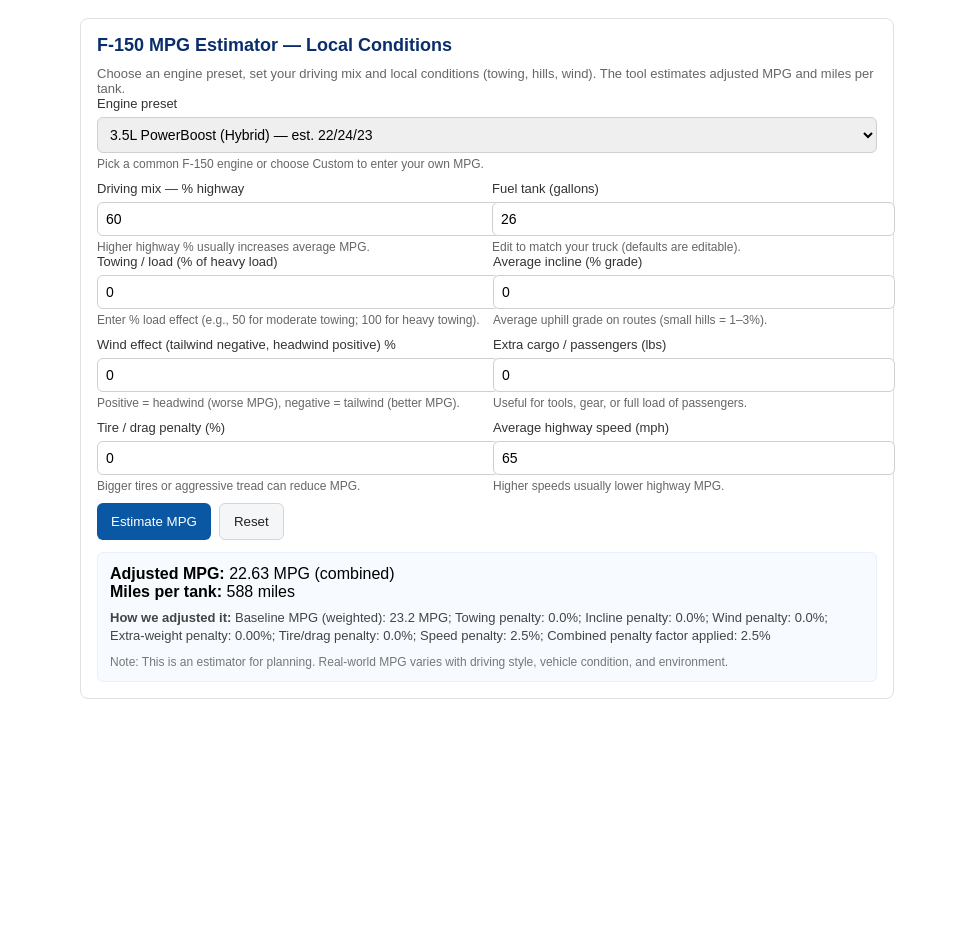
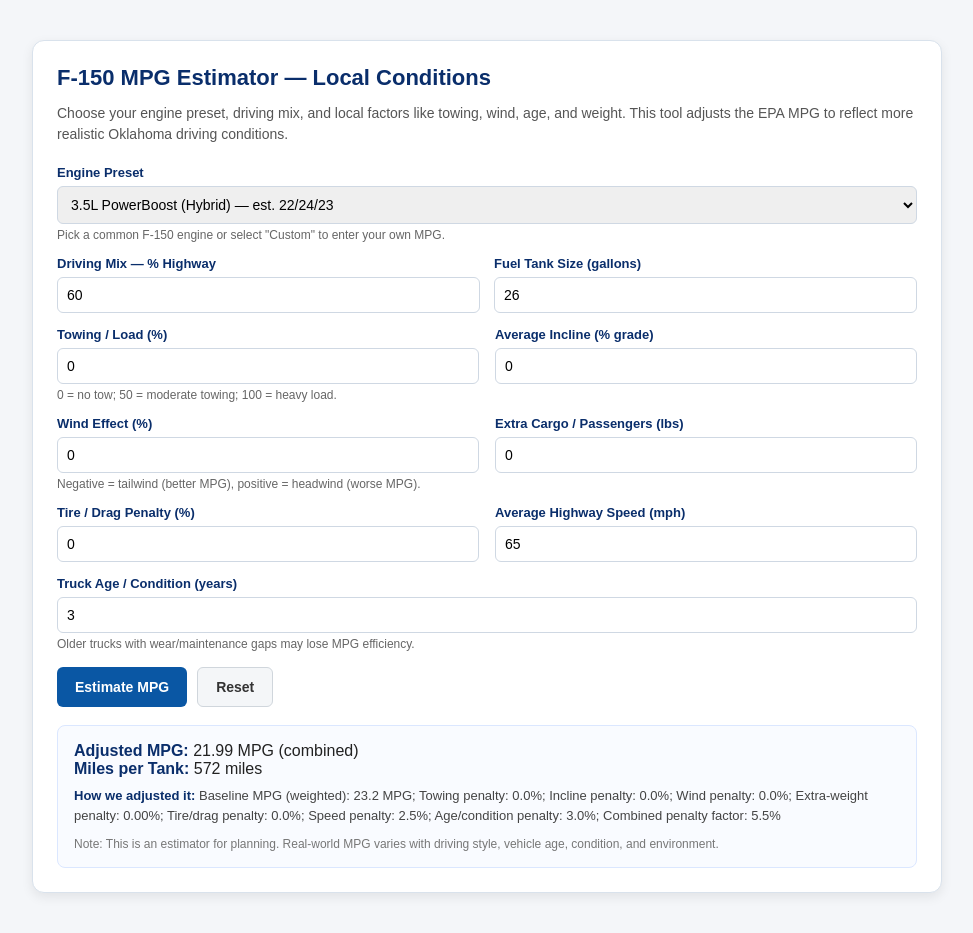
Before and after one commit to wnd-bit/F-150-MPG-Calculator, a plain HTML site: page index.html in a window 1280 px wide. Both pictures are taken after a click on the button "Estimate MPG". Shown: the whole page, without its empty margins (153-1126 px from the left). Before the commit the page ends 800 px from the top, so only its background shows below. Drawn offline with Linux system fonts and the light colour scheme.

Commit message:
index.html

```diff
--- a/index.html
+++ b/index.html
@@ -5,35 +5,61 @@
 <meta name="viewport" content="width=device-width,initial-scale=1" />
 <title>F-150 MPG Estimator</title>
 
-<!-- F-150 MPG Estimator — drop this full file onto a static host -->
 <style>
-  /* Simple responsive styling */
-  .mpg-widget{max-width:780px;margin:18px auto;font-family:Arial,Helvetica,sans-serif;border:1px solid #e1e1e1;border-radius:8px;padding:16px;background:#fff}
-  .mpg-widget h3{margin:0 0 10px;font-size:18px;color:#0a2e6b}
-  .mpg-row{display:flex;gap:12px;flex-wrap:wrap;margin-bottom:10px}
-  .mpg-field{flex:1 1 220px;min-width:180px}
-  label{display:block;font-size:13px;color:#333;margin-bottom:6px}
-  input[type="number"], select, input[type="range"]{width:100%;padding:8px;border-radius:6px;border:1px solid #cfcfcf;font-size:14px}
-  .small{font-size:12px;color:#666;margin-top:4px}
-  .result{margin-top:12px;padding:12px;border-radius:6px;background:#f7fbff;border:1px solid #e6f0ff}
-  .muted{color:#666;font-size:13px}
-  .btn-row{display:flex;gap:8px;margin-top:10px}
-  button{background:#0a57a4;color:#fff;border:none;padding:10px 14px;border-radius:6px;cursor:pointer}
-  button.secondary{background:#f4f6f8;color:#222;border:1px solid #d0d6dc}
-  .calc-grid{display:grid;grid-template-columns:1fr 1fr;gap:10px}
-  @media(max-width:560px){.calc-grid{grid-template-columns:1fr}}
-  .explain{font-size:13px;color:#444;line-height:1.4;margin-top:8px}
-  .footnote{font-size:12px;color:#777;margin-top:10px}
+  body { background:#f4f6f9; margin:0; padding:20px; font-family:Arial,Helvetica,sans-serif; color:#222; }
+  .mpg-widget {
+    max-width:860px; margin:20px auto; background:#fff;
+    border:1px solid #d9e2ec; border-radius:12px; padding:24px;
+    box-shadow:0 4px 12px rgba(0,0,0,0.08);
+  }
+  .mpg-widget h2 { margin:0 0 12px; font-size:22px; color:#0a2e6b; }
+  .mpg-widget .intro { font-size:14px; color:#555; margin-bottom:20px; line-height:1.5; }
+
+  .mpg-row { display:flex; gap:16px; flex-wrap:wrap; margin-bottom:14px; }
+  .mpg-field { flex:1 1 240px; min-width:200px; }
+
+  label { display:block; font-size:13px; color:#0a2e6b; margin-bottom:6px; font-weight:600; }
+  input[type="number"], select {
+    width:100%; padding:9px; border-radius:6px;
+    border:1px solid #cfd8e3; font-size:14px; box-sizing:border-box;
+  }
+  .small { font-size:12px; color:#666; margin-top:4px; }
+
+  .calc-grid { display:grid; grid-template-columns:1fr 1fr; gap:14px; margin-bottom:14px; }
+  @media(max-width:600px){ .calc-grid { grid-template-columns:1fr; } }
+
+  .btn-row { display:flex; gap:10px; margin-top:16px; }
+  button {
+    padding:11px 18px; border:none; border-radius:6px;
+    font-size:14px; cursor:pointer; font-weight:600;
+    transition:all .25s ease;
+  }
+  button#calcBtn { background:#0a57a4; color:#fff; }
+  button#calcBtn:hover { background:#084881; }
+  button.secondary {
+    background:#f4f6f8; color:#333; border:1px solid #d0d6dc;
+  }
+  button.secondary:hover { background:#e9edf1; }
+
+  .result {
+    margin-top:18px; padding:16px; border-radius:8px;
+    background:#f9fbff; border:1px solid #dbe7ff;
+  }
+  .result strong { color:#0a2e6b; }
+  .explain { font-size:13px; color:#444; margin-top:8px; line-height:1.5; }
+  .footnote { font-size:12px; color:#777; margin-top:12px; }
 </style>
 </head>
 <body>
+
 <div class="mpg-widget" role="region" aria-label="F-150 MPG estimator">
-  <h3>F-150 MPG Estimator — Local Conditions</h3>
-  <div class="muted">Choose an engine preset, set your driving mix and local conditions (towing, hills, wind). The tool estimates adjusted MPG and miles per tank.</div>
+  <h2>F-150 MPG Estimator — Local Conditions</h2>
+  <div class="intro">Choose your engine preset, driving mix, and local factors like towing, wind, age, and weight. This tool adjusts the EPA MPG to reflect more realistic Oklahoma driving conditions.</div>
 
+  <!-- Engine selection -->
   <div class="mpg-row">
     <div class="mpg-field">
-      <label for="engine">Engine preset</label>
+      <label for="engine">Engine Preset</label>
       <select id="engine">
         <option value="powerboost">3.5L PowerBoost (Hybrid) — est. 22/24/23</option>
         <option value="2.7">2.7L EcoBoost — est. 19/25/21</option>
@@ -43,88 +69,91 @@
         <option value="highout">3.5L High-Output (Raptor/Tremor) — est. 14/18/16</option>
         <option value="custom">Custom MPG</option>
       </select>
-      <div class="small">Pick a common F-150 engine or choose Custom to enter your own MPG.</div>
+      <div class="small">Pick a common F-150 engine or select "Custom" to enter your own MPG.</div>
     </div>
 
     <div class="mpg-field" id="customMPGfield" style="display:none">
-      <label for="customCity">Custom city MPG</label>
+      <label for="customCity">Custom City MPG</label>
       <input id="customCity" type="number" min="1" step="0.1" value="20">
-      <div class="small">If you selected Custom, enter city MPG.</div>
     </div>
 
     <div class="mpg-field" id="customHighwayField" style="display:none">
-      <label for="customHwy">Custom highway MPG</label>
+      <label for="customHwy">Custom Highway MPG</label>
       <input id="customHwy" type="number" min="1" step="0.1" value="25">
-      <div class="small">Enter highway MPG for a custom baseline.</div>
     </div>
   </div>
 
+  <!-- Driving mix / Tank -->
   <div class="calc-grid">
     <div>
-      <label for="mix">Driving mix — % highway</label>
+      <label for="mix">Driving Mix — % Highway</label>
       <input id="mix" type="number" min="0" max="100" step="1" value="60">
-      <div class="small">Higher highway % usually increases average MPG.</div>
     </div>
-
     <div>
-      <label for="tank">Fuel tank (gallons)</label>
+      <label for="tank">Fuel Tank Size (gallons)</label>
       <input id="tank" type="number" min="10" step="0.1" value="26">
-      <div class="small">Edit to match your truck (defaults are editable).</div>
     </div>
   </div>
 
+  <!-- Load, incline -->
   <div class="mpg-row">
     <div class="mpg-field">
-      <label for="towing">Towing / load (% of heavy load)</label>
+      <label for="towing">Towing / Load (%)</label>
       <input id="towing" type="number" min="0" max="200" step="1" value="0">
-      <div class="small">Enter % load effect (e.g., 50 for moderate towing; 100 for heavy towing).</div>
+      <div class="small">0 = no tow; 50 = moderate towing; 100 = heavy load.</div>
     </div>
-
     <div class="mpg-field">
-      <label for="incline">Average incline (% grade)</label>
+      <label for="incline">Average Incline (% grade)</label>
       <input id="incline" type="number" min="0" max="20" step="0.1" value="0">
-      <div class="small">Average uphill grade on routes (small hills = 1–3%).</div>
     </div>
   </div>
 
+  <!-- Wind, cargo -->
   <div class="mpg-row">
     <div class="mpg-field">
-      <label for="wind">Wind effect (tailwind negative, headwind positive) %</label>
+      <label for="wind">Wind Effect (%)</label>
       <input id="wind" type="number" min="-50" max="50" step="1" value="0">
-      <div class="small">Positive = headwind (worse MPG), negative = tailwind (better MPG).</div>
+      <div class="small">Negative = tailwind (better MPG), positive = headwind (worse MPG).</div>
     </div>
-
     <div class="mpg-field">
-      <label for="extraWeight">Extra cargo / passengers (lbs)</label>
+      <label for="extraWeight">Extra Cargo / Passengers (lbs)</label>
       <input id="extraWeight" type="number" min="0" step="10" value="0">
-      <div class="small">Useful for tools, gear, or full load of passengers.</div>
     </div>
   </div>
 
+  <!-- Tires, speed -->
   <div class="mpg-row">
     <div class="mpg-field">
-      <label for="tire">Tire / drag penalty (%)</label>
+      <label for="tire">Tire / Drag Penalty (%)</label>
       <input id="tire" type="number" min="0" max="40" step="0.5" value="0">
-      <div class="small">Bigger tires or aggressive tread can reduce MPG.</div>
     </div>
-
     <div class="mpg-field">
-      <label for="speed">Average highway speed (mph)</label>
+      <label for="speed">Average Highway Speed (mph)</label>
       <input id="speed" type="number" min="40" max="85" step="1" value="65">
-      <div class="small">Higher speeds usually lower highway MPG.</div>
     </div>
   </div>
 
+  <!-- NEW: Truck Age / Maintenance -->
+  <div class="mpg-row">
+    <div class="mpg-field">
+      <label for="age">Truck Age / Condition (years)</label>
+      <input id="age" type="number" min="0" max="25" step="1" value="3">
+      <div class="small">Older trucks with wear/maintenance gaps may lose MPG efficiency.</div>
+    </div>
+  </div>
+
+  <!-- Buttons -->
   <div class="btn-row">
     <button id="calcBtn" type="button">Estimate MPG</button>
     <button class="secondary" id="resetBtn" type="button">Reset</button>
   </div>
 
+  <!-- Results -->
   <div class="result" id="resultArea" aria-live="polite" style="display:none">
     <div><strong>Adjusted MPG:</strong> <span id="adjMPG">—</span> MPG (combined)</div>
-    <div><strong>Miles per tank:</strong> <span id="milesTank">—</span> miles</div>
+    <div><strong>Miles per Tank:</strong> <span id="milesTank">—</span> miles</div>
     <div class="explain"><strong>How we adjusted it:</strong> <span id="breakdown">—</span></div>
-    <div class="footnote">Note: This is an estimator for planning. Real-world MPG varies with driving style, vehicle condition, and environment.</div>
+    <div class="footnote">Note: This is an estimator for planning. Real-world MPG varies with driving style, vehicle age, condition, and environment.</div>
   </div>
 </div>
 
@@ -141,20 +170,11 @@
 
   const $ = id => document.getElementById(id);
   const engineSel = $('engine');
-  const customCity = $('customCity');
-  const customHwy = $('customHwy');
-  const customField = $('customMPGfield');
-  const customField2 = $('customHighwayField');
 
-  engineSel.addEventListener('change', function(){
+  engineSel.addEventListener('change', () => {
     const v = engineSel.value;
-    if(v === 'custom'){
-      customField.style.display = 'block';
-      customField2.style.display = 'block';
-    } else {
-      customField.style.display = 'none';
-      customField2.style.display = 'none';
-    }
+    $('customMPGfield').style.display = v === 'custom' ? 'block' : 'none';
+    $('customHighwayField').style.display = v === 'custom' ? 'block' : 'none';
   });
 
   function reset(){
@@ -169,6 +189,7 @@
     $('extraWeight').value = 0;
     $('tire').value = 0;
     $('speed').value = 65;
+    $('age').value = 3;
     $('resultArea').style.display = 'none';
   }
 
@@ -178,8 +199,8 @@
     const preset = engineSel.value;
     let baseCity, baseHwy;
     if(preset==='custom'){
-      baseCity = parseFloat(customCity.value) || 18;
-      baseHwy = parseFloat(customHwy.value) || 24;
+      baseCity = parseFloat($('customCity').value) || 18;
+      baseHwy = parseFloat($('customHwy').value) || 24;
     } else {
       baseCity = presets[preset].city;
       baseHwy = presets[preset].highway;
@@ -193,19 +214,21 @@
     const extraWeight = Math.max(0, parseFloat($('extraWeight').value)||0);
     const tire = Math.max(0, parseFloat($('tire').value)||0);
     const speed = Math.max(40, parseFloat($('speed').value)||65);
+    const age = Math.max(0, parseFloat($('age').value)||0);
 
     const baseline = baseCity*(1-mix) + baseHwy*mix;
 
+    // Penalties
     const towPenalty = 0.004 * towing;
     const inclinePenalty = 0.03 * incline;
     const windPenalty = 0.01 * wind;
     const weightPenalty = 0.005 * (extraWeight/100);
     const tirePenalty = 0.01 * tire;
     const speedPenalty = speed > 60 ? 0.005 * (speed - 60) : (speed < 55 ? -0.005 * (55 - speed) : 0);
+    const agePenalty = 0.01 * age; // ~1% MPG loss per year
 
-    let totalPenalty = towPenalty + inclinePenalty + windPenalty + weightPenalty + tirePenalty + speedPenalty;
-    if(totalPenalty < -0.15) totalPenalty = -0.15;
-    if(totalPenalty > 0.75) totalPenalty = 0.75;
+    let totalPenalty = towPenalty + inclinePenalty + windPenalty + weightPenalty + tirePenalty + speedPenalty + agePenalty;
+    totalPenalty = clamp(totalPenalty, -0.15, 0.75);
 
     const adjustedMPG = Math.max(3, baseline / (1 + totalPenalty));
     const milesPerTank = Math.round(adjustedMPG * tank);
@@ -218,7 +241,8 @@
       `Extra-weight penalty: ${(weightPenalty*100).toFixed(2)}%`,
       `Tire/drag penalty: ${(tirePenalty*100).toFixed(1)}%`,
       `Speed penalty: ${(speedPenalty*100).toFixed(1)}%`,
-      `Combined penalty factor applied: ${(totalPenalty*100).toFixed(1)}%`
+      `Age/condition penalty: ${(agePenalty*100).toFixed(1)}%`,
+      `Combined penalty factor: ${(totalPenalty*100).toFixed(1)}%`
     ].join('; ');
 
     $('adjMPG').textContent = round(adjustedMPG,2);
```
